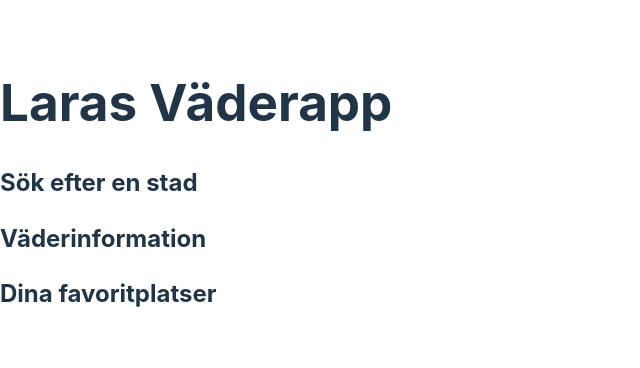
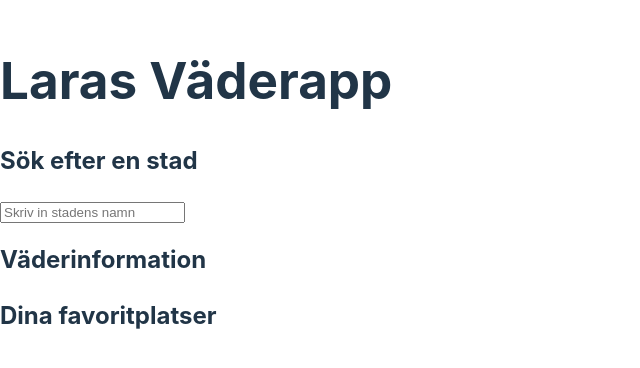
Before and after one commit to Larag1111/weatherapp, a React (Vite) app: page / in a window 1280 px wide. Shown: the part 214-582 px from the top of the page, without its empty margins (0-640 px from the left). Built offline with nearby package versions, Linux system fonts and the light colour scheme.

Commit message:
Lagt till sökruta i search.jsx

```diff
--- /dev/null
+++ b/src/components/Search.css
@@ -0,0 +1,4 @@
+.search {
+border-radius: 10px;
+color: black;
+}
--- a/src/components/Search.jsx
+++ b/src/components/Search.jsx
@@ -1,15 +1,32 @@
+
+import { useState } from 'react';
 
 const Search = () => {
+
+    const [city, setCity] = useState ('');
+
+    const handleInputChange = (event) => {
+        setCity(event.target.value);
+    };
 
     return (
         <div>
             <h2>Sök efter en stad</h2>
  {/* Här kommer vi senare lägga input-fält och knapp */}
-        </div>
+ <input
+ type="text"
+ value={city} //Binder input-fältet till vårt state
+ onChange={handleInputChange} // När användaren skriver uppdateras state placeholder
+     placeholder="Skriv in stadens namn"
+     />
+           {/* Här kan vi senare lägga till en knapp för att trigga sökningen */}
+
+ </div>
     );
 
 
 
 };
 
+
 export default Search;
```
